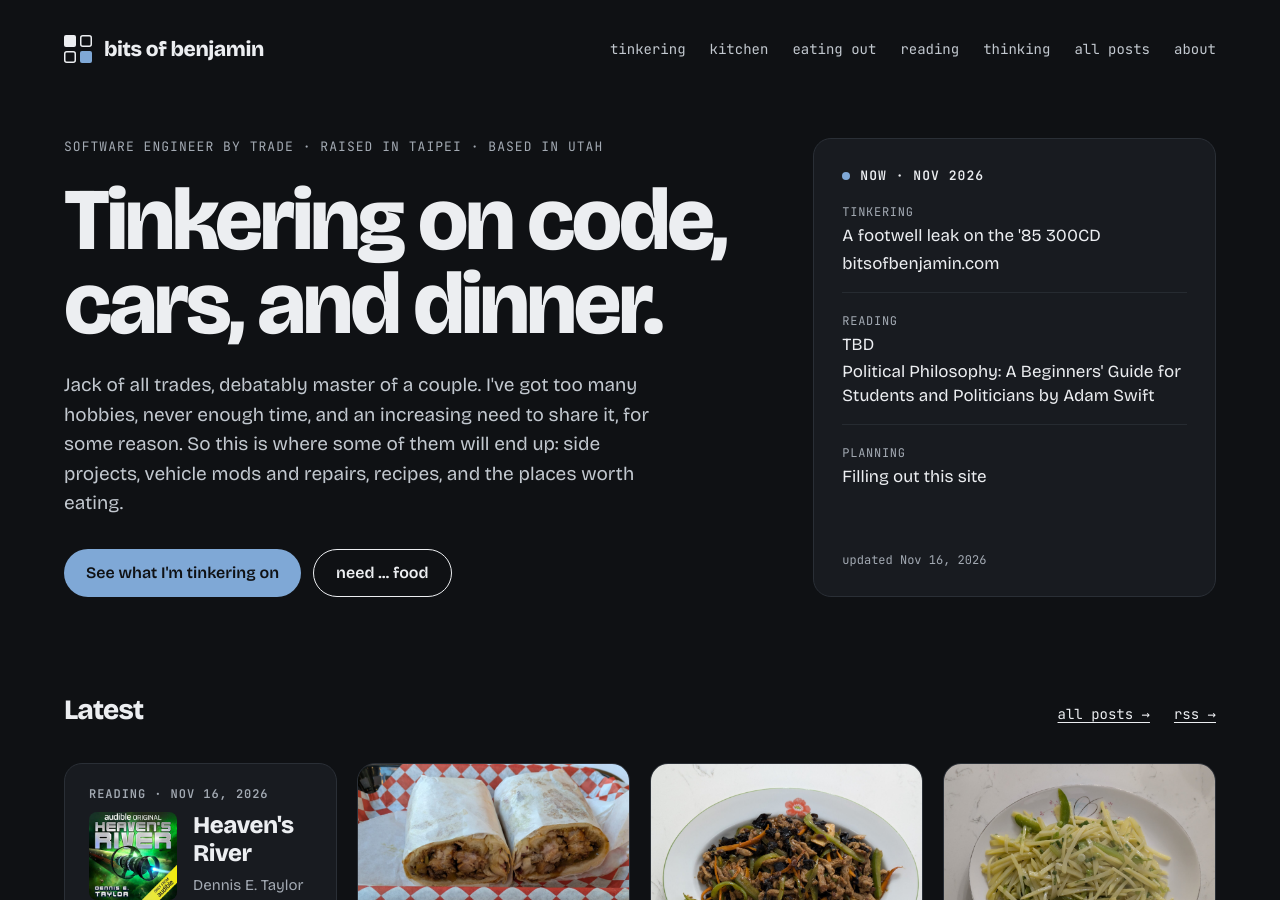
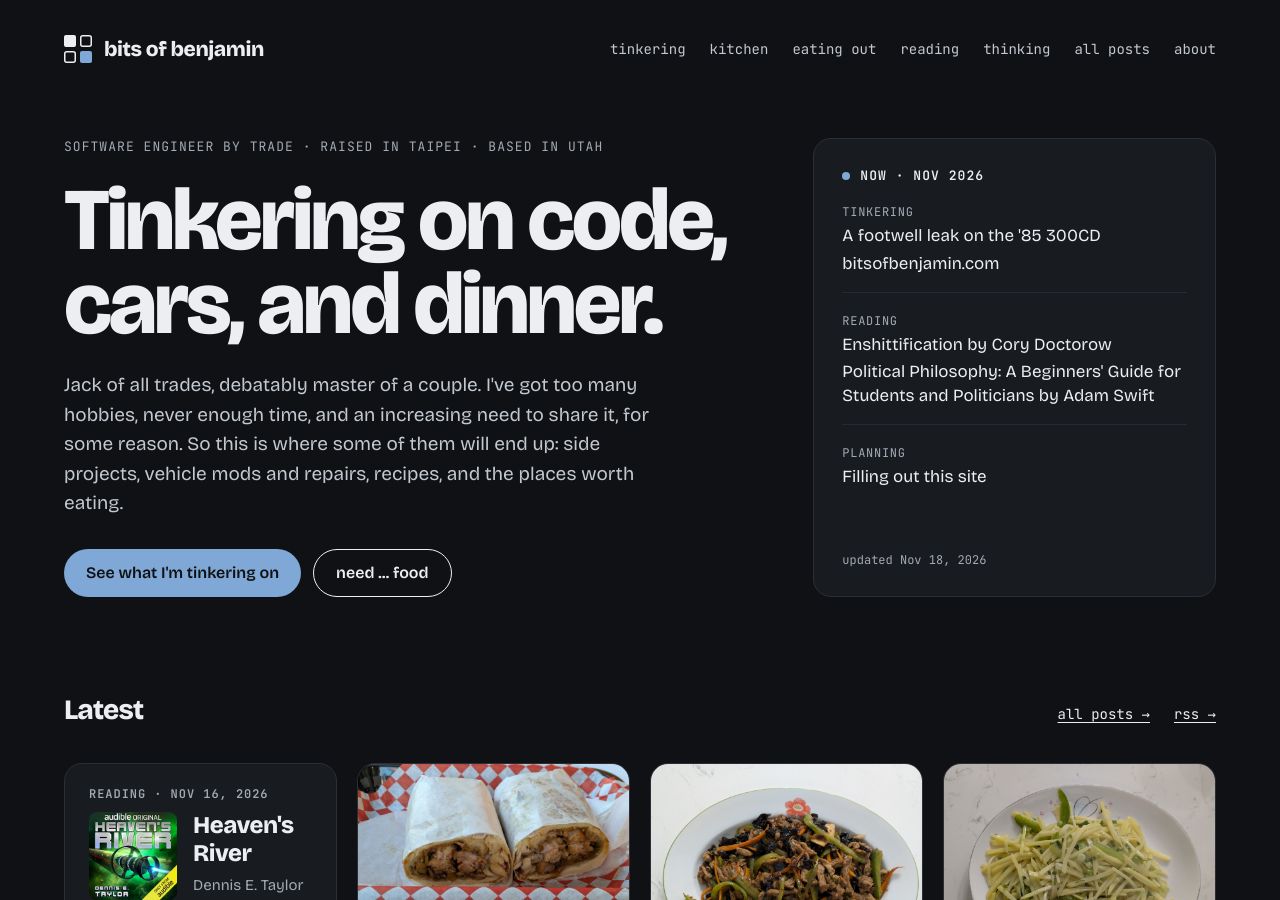
Before and after one commit to bergesonben/bergesonben.github.io, a Jekyll site: the page built from index.html, in a window 1280 px wide and 900 px high. Built offline with Jekyll 4.4.1, drawn with Linux system fonts in a browser that asks for light colours; some of the changed text lies outside the part shown.

Commit message:
Replace TBD with Enshittification on the homepage
Co-Authored-By: Claude Opus 5.5 <noreply@anthropic.com>

```diff
--- a/_data/bookshelf.yml
+++ b/_data/bookshelf.yml
@@ -3,5 +3,6 @@ slow_track:
   - title: "Political Philosophy: A Beginners' Guide for Students and Politicians"
     by: Adam Swift
 main_track:
-  - title: TBD
+  - title: Enshittification
+    by: Cory Doctorow
 someday: Jin Yong's wuxia novels again, in traditional Chinese.
--- a/_data/now.yml
+++ b/_data/now.yml
@@ -1,5 +1,5 @@
 # The "Now" card on the homepage. Edit freely; bump `updated` when you do.
-updated: 2026-11-16
+updated: 2026-11-18
 groups:
   - label: Tinkering
     items:
@@ -7,7 +7,7 @@ groups:
       - bitsofbenjamin.com
   - label: Reading
     items:
-      - TBD
+      - Enshittification by Cory Doctorow
       - "Political Philosophy: A Beginners' Guide for Students and Politicians by Adam Swift"
   - label: Planning
     items:
```
